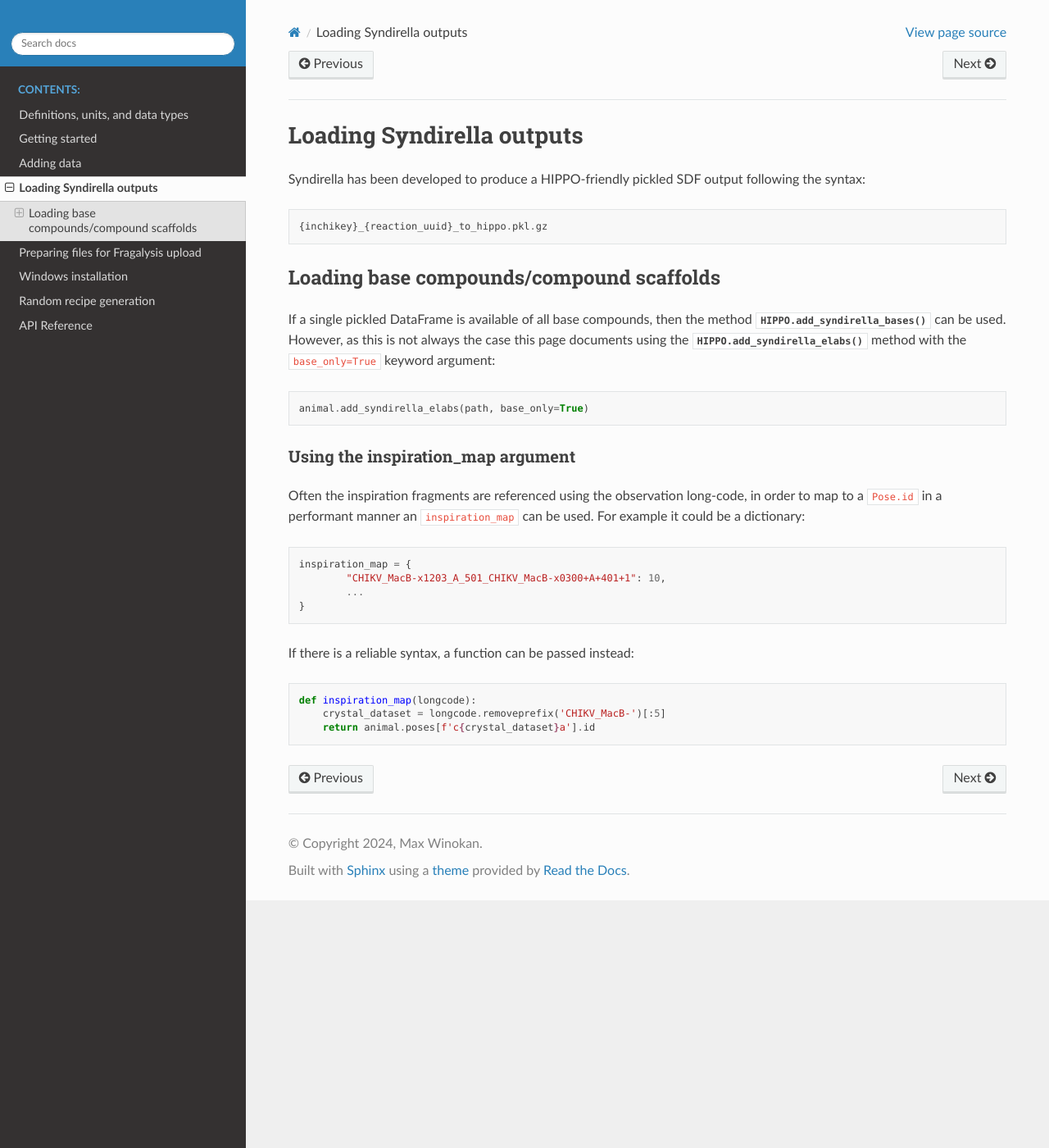
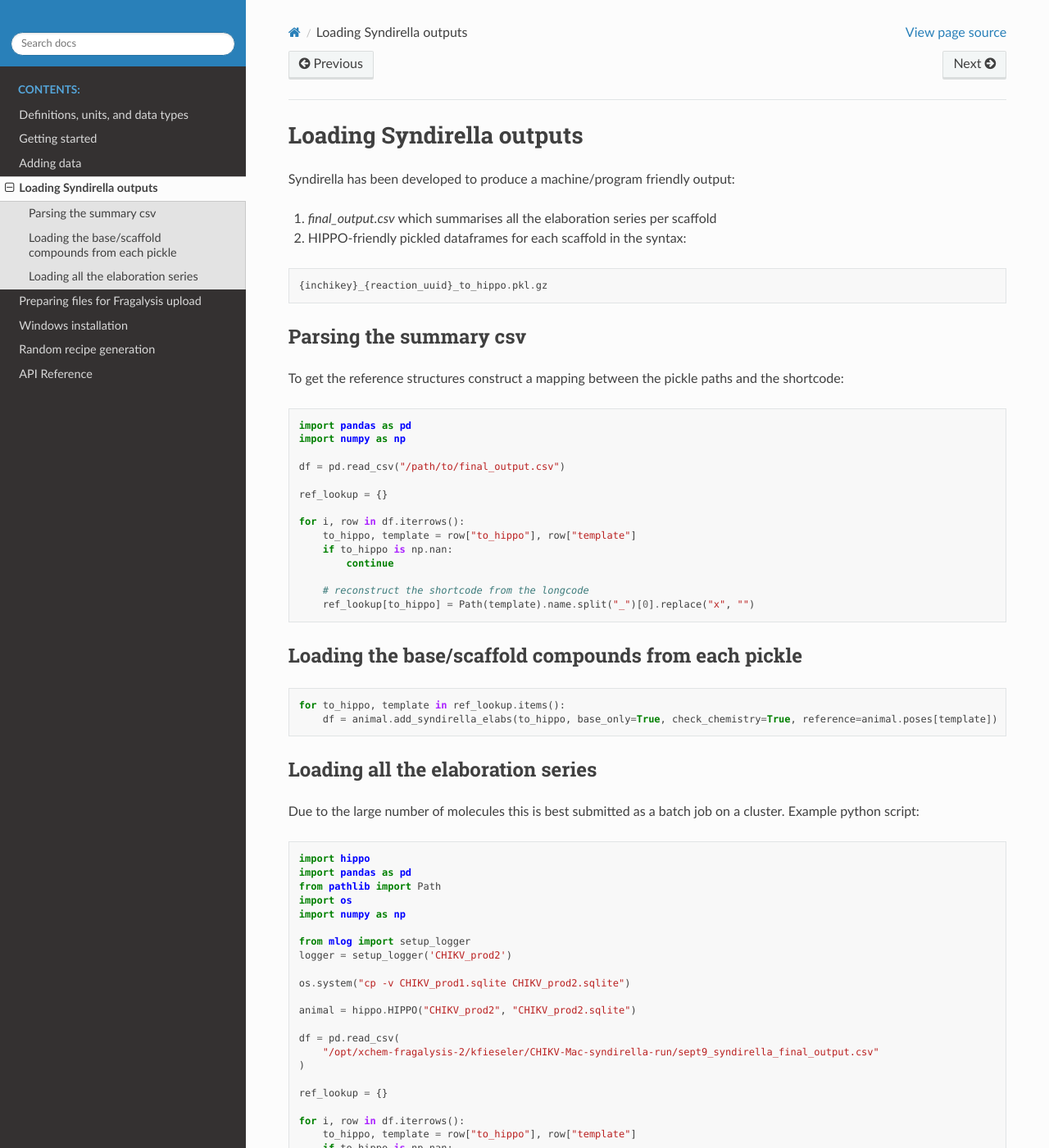
Before and after one commit to mwinokan/HIPPO, a Sphinx documentation site: the page built from docs/source/load_syndirella.rst, in a window 1280 px wide and 1400 px high. Shown: the whole window at 82% size. Built offline with Sphinx 7.4.7 and the Read the Docs theme 2.0.0, drawn with Linux system fonts in a browser that asks for light colours; pages that are not in the unit, such as notebooks, are missing from menus; cross-references to code outside the pages are shown as plain code; some of the changed text lies outside the part shown.

Commit message:
CHIKV production examples

```diff
--- a/docs/source/load_syndirella.rst
+++ b/docs/source/load_syndirella.rst
@@ -3,37 +3,82 @@
 Loading Syndirella outputs
 ==========================
 
-Syndirella has been developed to produce a HIPPO-friendly pickled SDF output following the syntax:
+Syndirella has been developed to produce a machine/program friendly output:
+
+1. `final_output.csv` which summarises all the elaboration series per scaffold
+
+2. HIPPO-friendly pickled dataframes for each scaffold in the syntax:
 
 ::
 
-	{inchikey}_{reaction_uuid}_to_hippo.pkl.gz
+    {inchikey}_{reaction_uuid}_to_hippo.pkl.gz
 
-Loading base compounds/compound scaffolds
-=========================================
+Parsing the summary csv
+=======================
 
-If a single pickled DataFrame is available of all base compounds, then the method :meth:`.HIPPO.add_syndirella_bases` can be used. However, as this is not always the case this page documents using the :meth:`.HIPPO.add_syndirella_elabs` method with the ``base_only=True`` keyword argument:
+To get the reference structures construct a mapping between the pickle paths and the shortcode:
 
 ::
 
-	animal.add_syndirella_elabs(path, base_only=True)
+    import pandas as pd
+    import numpy as np
 
-Using the inspiration_map argument
-----------------------------------
+    df = pd.read_csv("/path/to/final_output.csv")
 
-Often the inspiration fragments are referenced using the observation long-code, in order to map to a :prop:`.Pose.id` in a performant manner an ``inspiration_map`` can be used. For example it could be a dictionary:
+    ref_lookup = {}
+
+    for i, row in df.iterrows():
+        to_hippo, template = row["to_hippo"], row["template"]
+        if to_hippo is np.nan:
+            continue
+
+        # reconstruct the shortcode from the longcode
+        ref_lookup[to_hippo] = Path(template).name.split("_")[0].replace("x", "")
+
+Loading the base/scaffold compounds from each pickle
+====================================================
 
 ::
 
-	inspiration_map = {
-		"CHIKV_MacB-x1203_A_501_CHIKV_MacB-x0300+A+401+1": 10,
-		...
-	}
+    for to_hippo, template in ref_lookup.items():
+        df = animal.add_syndirella_elabs(to_hippo, base_only=True, check_chemistry=True, reference=animal.poses[template])
 
-If there is a reliable syntax, a function can be passed instead:
+
+Loading all the elaboration series
+==================================
+
+Due to the large number of molecules this is best submitted as a batch job on a cluster. Example python script:
 
 ::
 
-	def inspiration_map(longcode):
-	    crystal_dataset = longcode.removeprefix('CHIKV_MacB-')[:5]
-	    return animal.poses[f'c{crystal_dataset}a'].id
+    import hippo
+    import pandas as pd
+    from pathlib import Path
+    import os
+    import numpy as np
+
+    from mlog import setup_logger
+    logger = setup_logger('CHIKV_prod2')
+
+    os.system("cp -v CHIKV_prod1.sqlite CHIKV_prod2.sqlite")
+
+    animal = hippo.HIPPO("CHIKV_prod2", "CHIKV_prod2.sqlite")
+
+    df = pd.read_csv(
+        "/opt/xchem-fragalysis-2/kfieseler/CHIKV-Mac-syndirella-run/sept9_syndirella_final_output.csv"
+    )
+
+    ref_lookup = {}
+
+    for i, row in df.iterrows():
+        to_hippo, template = row["to_hippo"], row["template"]
+        if to_hippo is np.nan:
+            continue
+        ref_lookup[to_hippo] = Path(template).name.split("_")[0].replace("x", "")
+
+    for i, (to_hippo, template) in enumerate(ref_lookup.items()):
+        logger.title(i)
+        logger.reading(to_hippo)
+        df = animal.add_syndirella_elabs(to_hippo, reference=animal.poses[template])
+
+    animal.db.close()
```
